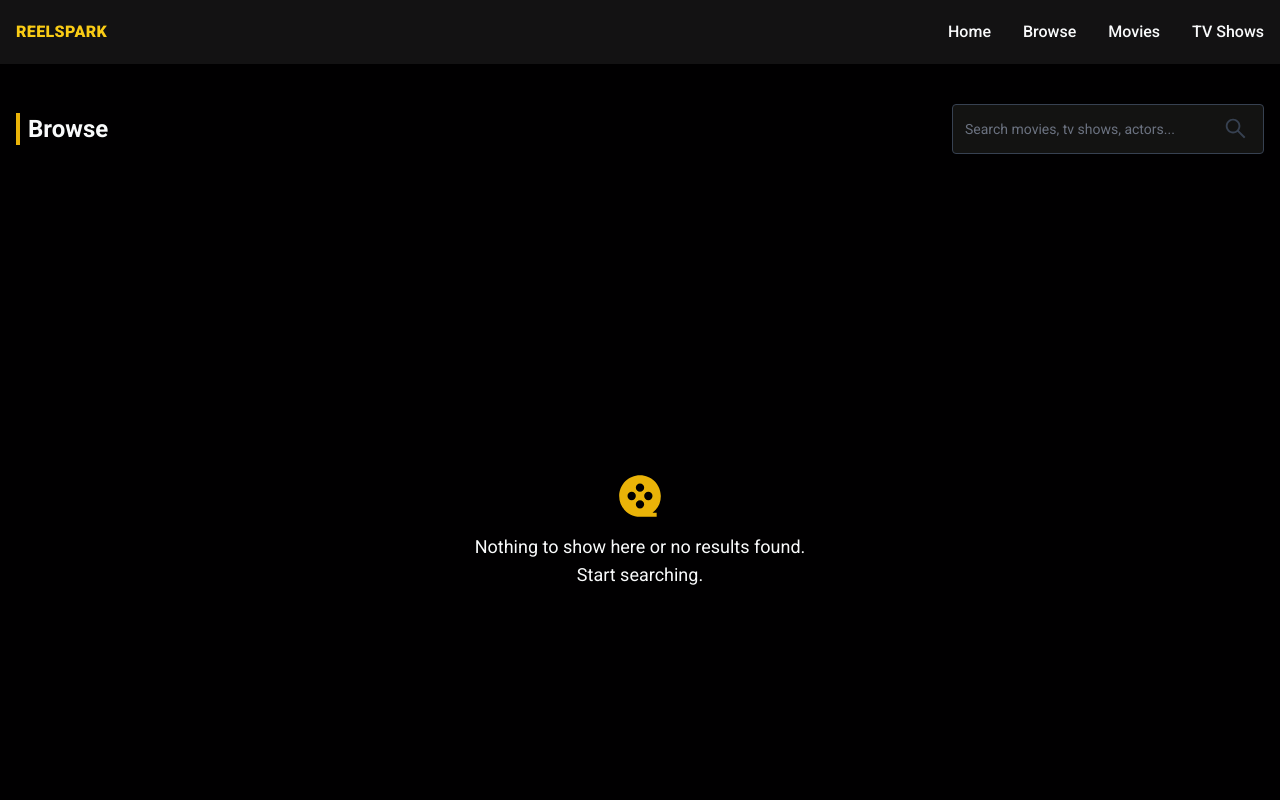
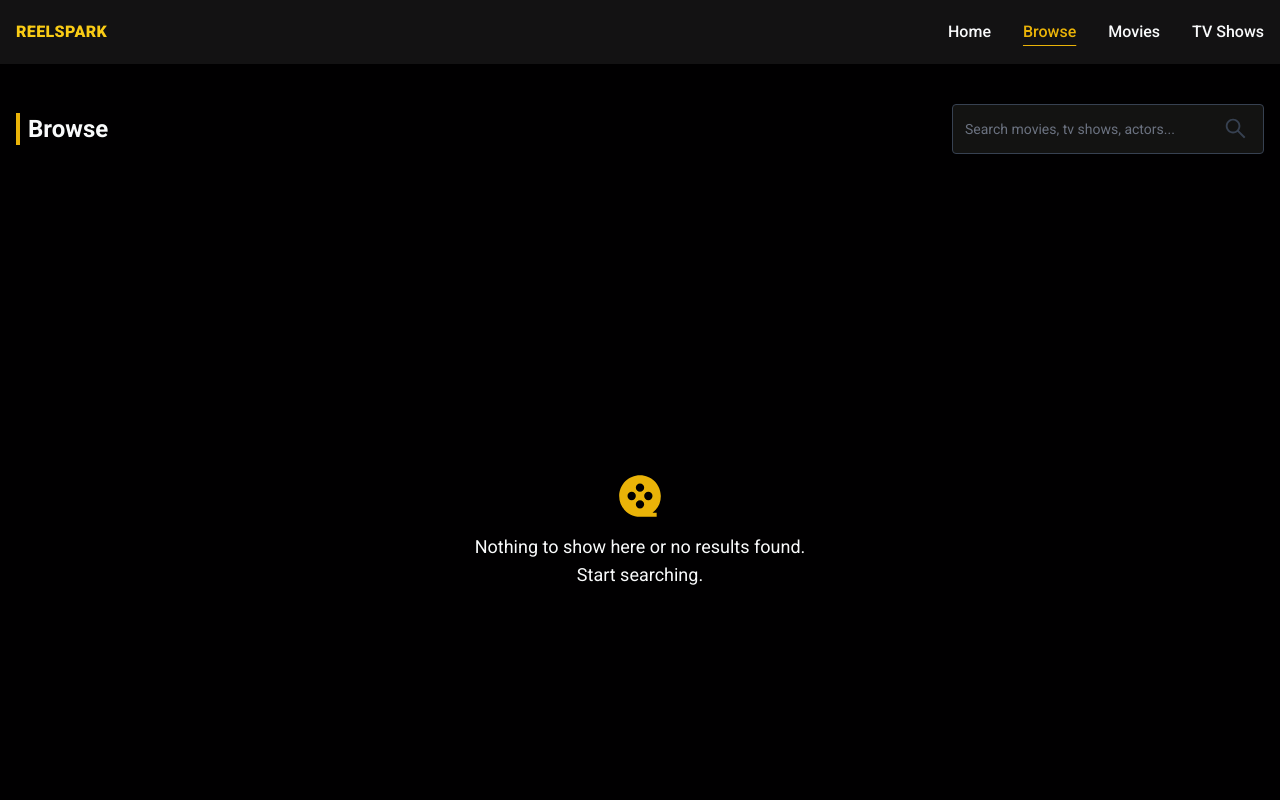
Before and after one commit to jmartindg/ReelSpark, a React (Vite) app: page /browse in a window 1280 px wide. Shown: the top 800 px of the page. Built offline with nearby package versions, Linux system fonts and the light colour scheme.

Commit message:
search bar padding top added when on mobile and navlink active state added

```diff
--- a/src/components/Navbar.tsx
+++ b/src/components/Navbar.tsx
@@ -1,5 +1,5 @@
 import React, { useState } from "react";
-import { Link } from "react-router-dom";
+import { Link, NavLink } from "react-router-dom";
 import { FaBars } from "react-icons/fa";
 import { MdClose } from "react-icons/md";
 import Logo from "./Logo";
@@ -49,9 +49,16 @@ const Navbar = () => {
         <ul className="hidden items-center space-x-8 md:flex">
           {navLinks.map((link) => (
             <li key={link.id}>
-              <Link to={link.path} className="font-medium transition hover:text-yellow-400">
+              <NavLink
+                to={link.path}
+                className={({ isActive }) =>
+                  isActive
+                    ? "font-medium text-yellow-500 underline underline-offset-8"
+                    : "font-medium transition hover:text-yellow-400"
+                }
+              >
                 {link.name}
-              </Link>
+              </NavLink>
             </li>
           ))}
         </ul>
@@ -67,7 +74,7 @@ const Navbar = () => {
         <nav className={isOpen ? "nav-open" : "nav-close"}>
           <div className="flex items-center justify-between">
             <Link to="/" className="font-bold uppercase">
-              Reelspark
+              <Logo />
             </Link>
             <button aria-label="Close" onClick={handleIsOpen} className="cursor-pointer">
               <MdClose size={18} />
@@ -76,9 +83,17 @@ const Navbar = () => {
           <ul className="my-12 space-y-8">
             {navLinks.map((link) => (
               <li key={link.id}>
-                <Link to={link.path} onClick={handleIsOpen} className="text-sm font-medium transition hover:text-yellow-400">
+                <NavLink
+                  to={link.path}
+                  onClick={handleIsOpen}
+                  className={({ isActive }) =>
+                    isActive
+                      ? "text-sm font-medium text-yellow-500 underline underline-offset-8"
+                      : "text-sm font-medium transition hover:text-yellow-400"
+                  }
+                >
                   {link.name}
-                </Link>
+                </NavLink>
               </li>
             ))}
           </ul>
--- a/src/pages/Browse.tsx
+++ b/src/pages/Browse.tsx
@@ -60,7 +60,7 @@ const Browse = () => {
 
   return (
     <section className="container min-h-screen px-4 py-10">
-      <header className="mb-6 flex flex-col justify-between md:flex-row md:items-center">
+      <header className="mb-6 flex flex-col justify-between space-y-3 md:flex-row md:items-center md:space-y-0">
         <Title title="Browse" />
         <SearchBar submit={submit} searchValue={searchValue} handleChange={handleChange} />
       </header>
```
